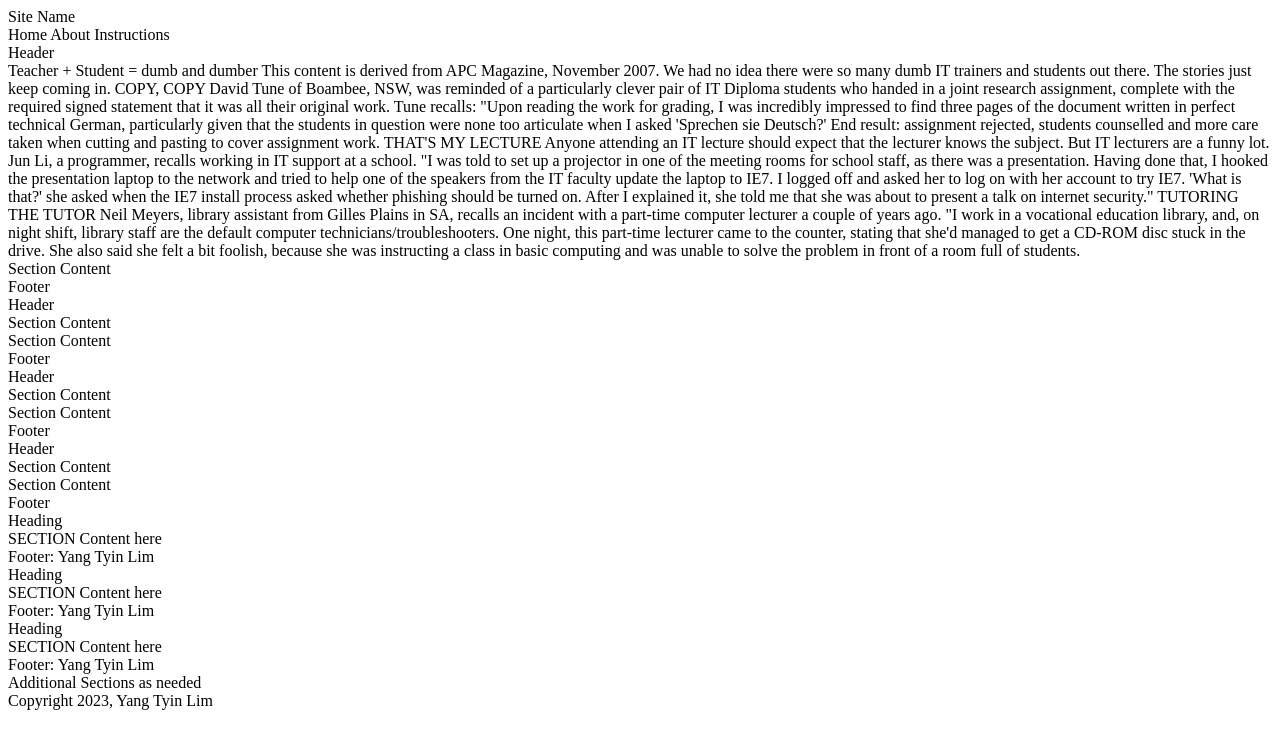
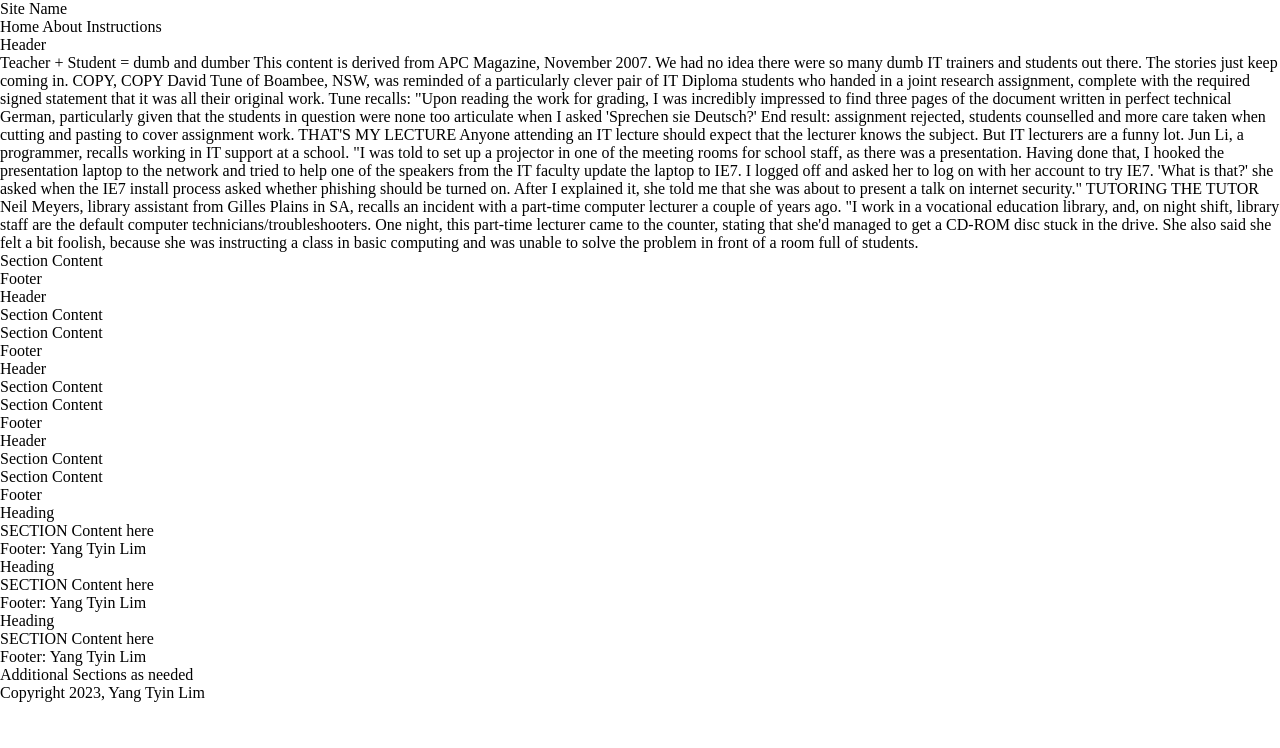
Before and after one commit to Limyangtyin/WebTech1, a plain HTML site: page Content.html in a window 1280 px wide. Drawn offline with Linux system fonts and the light colour scheme.

Commit message:
add style.css file

```diff
--- a/Content.html
+++ b/Content.html
@@ -1,5 +1,7 @@
 <!DOCTYPE html>
 <html lang="en">
+<link rel="stylesheet" href="assests/css/reset.css" />
+<link rel="stylesheet" href="assests/css/style.css" />
 <head>
     <meta charset="UTF-8">
     <title>Title</title>
```
Also changed, not shown: assests/css/style.css (added).
